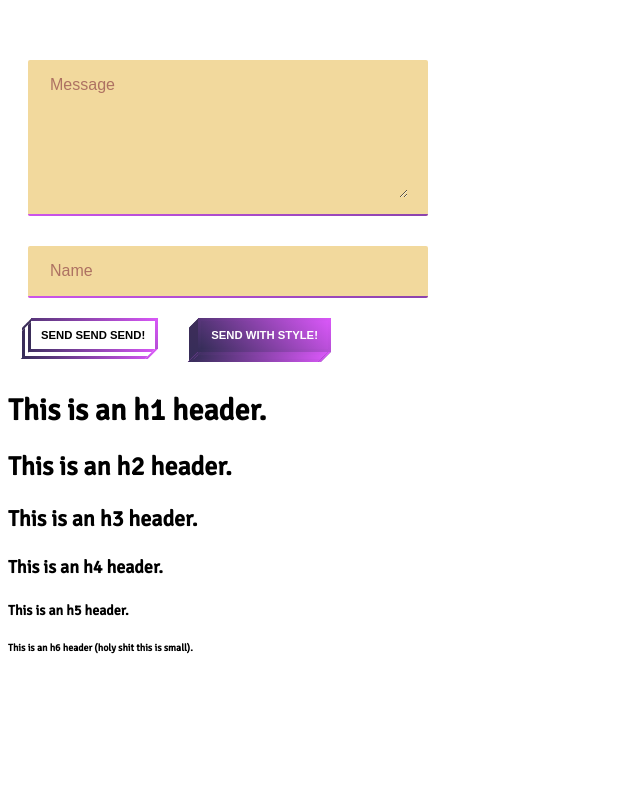
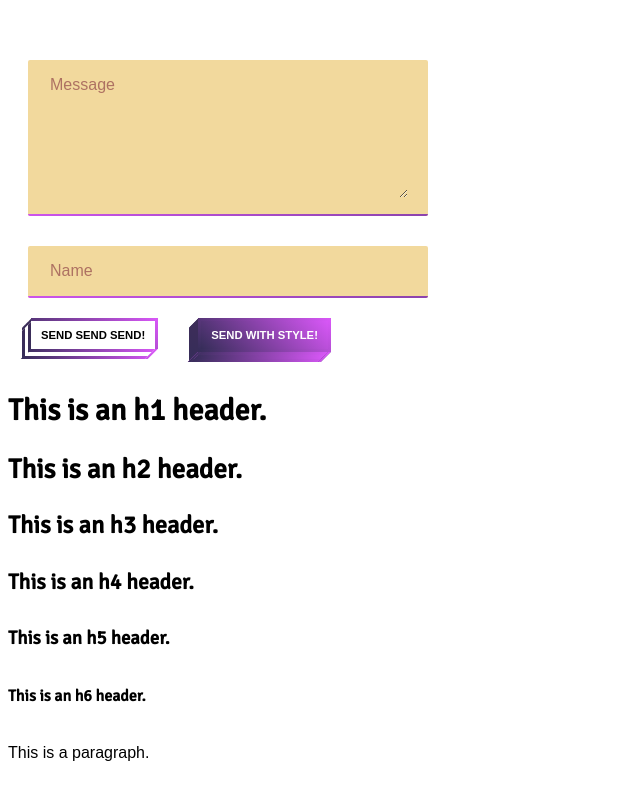
Before and after one commit to vermilion-tech/vt-rebuild-1, a Vue app: page / in a window 1280 px wide. Shown: the whole page, without its empty margins (0-640 px from the left). Built offline with nearby package versions, Linux system fonts and the light colour scheme; a web font is replaced by a local one.

Commit message:
Slight adjustment to headers

```diff
--- a/src/App.vue
+++ b/src/App.vue
@@ -25,7 +25,8 @@
       <h3>This is an h3 header.</h3>
       <h4>This is an h4 header.</h4>
       <h5>This is an h5 header.</h5>
-      <h6>This is an h6 header (holy shit this is small).</h6>
+      <h6>This is an h6 header.</h6>
+      <p>This is a paragraph.</p>
     </Container>
 
   </div>
--- a/src/styles/_typography.scss
+++ b/src/styles/_typography.scss
@@ -1,6 +1,10 @@
 body {
 	font-family: "amiko", sans-serif;
 	font-weight: 400;
+}
+
+p {
+	font-size: 1.6rem;
 }
 
 h1, .h1, h2, .h2, h3, .h3, h4, .h4, h5, .h5, h6, .h6 {
@@ -12,21 +16,21 @@ h1 {
 }
 
 h2 {
- font-size: 2.6rem;
+ font-size: 2.72rem;
 }
 
 h3 {
-	font-size: 2.2rem;
+	font-size: 2.44rem;
 }
 
 h4 {
-	font-size: 1.8rem;
+	font-size: 2.16rem;
 }
 
 h5 {
-	font-size: 1.4rem;
+	font-size: 1.88rem;
 }
 
 h6 {
-	font-size: 1rem;
+	font-size: 1.6rem;
 }
```
